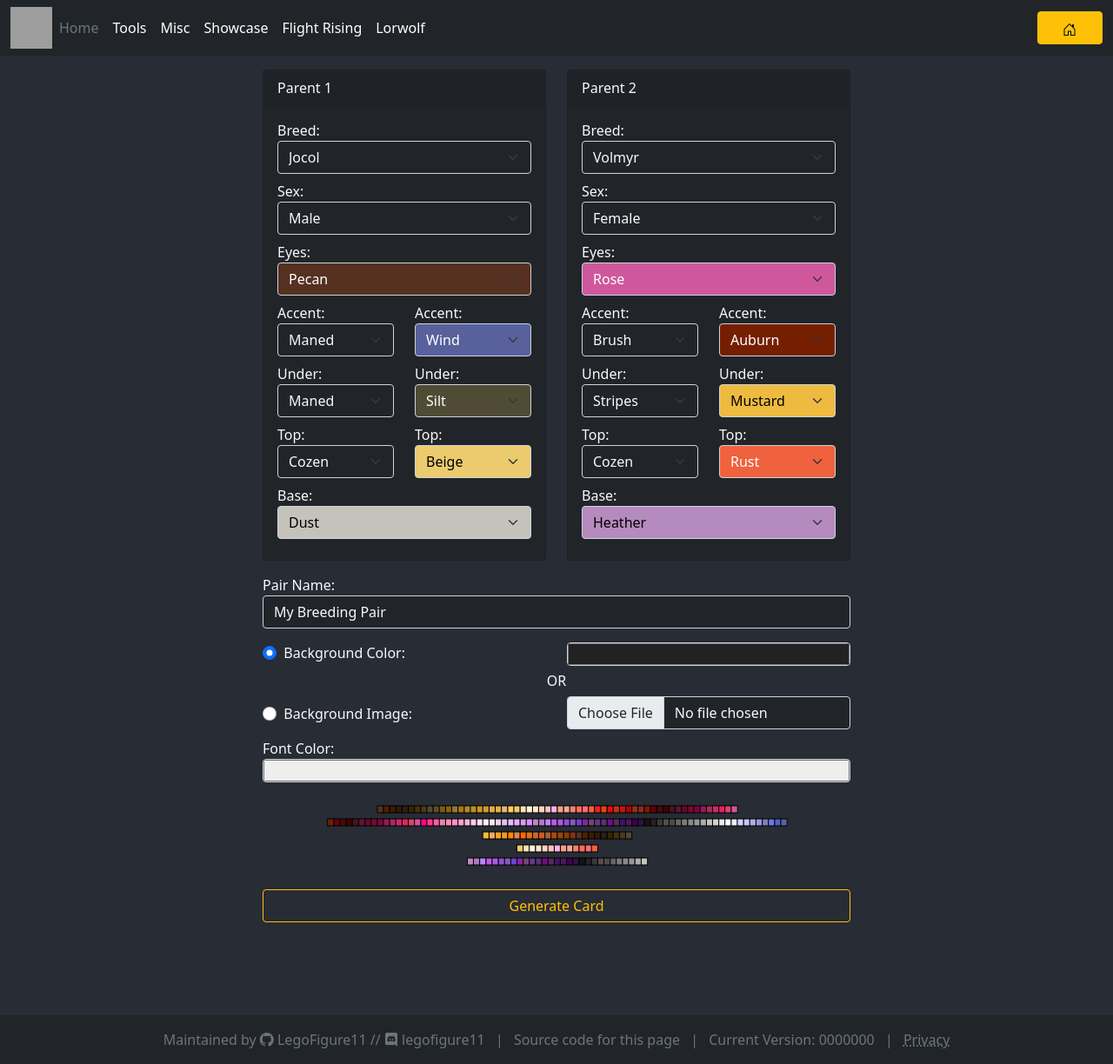
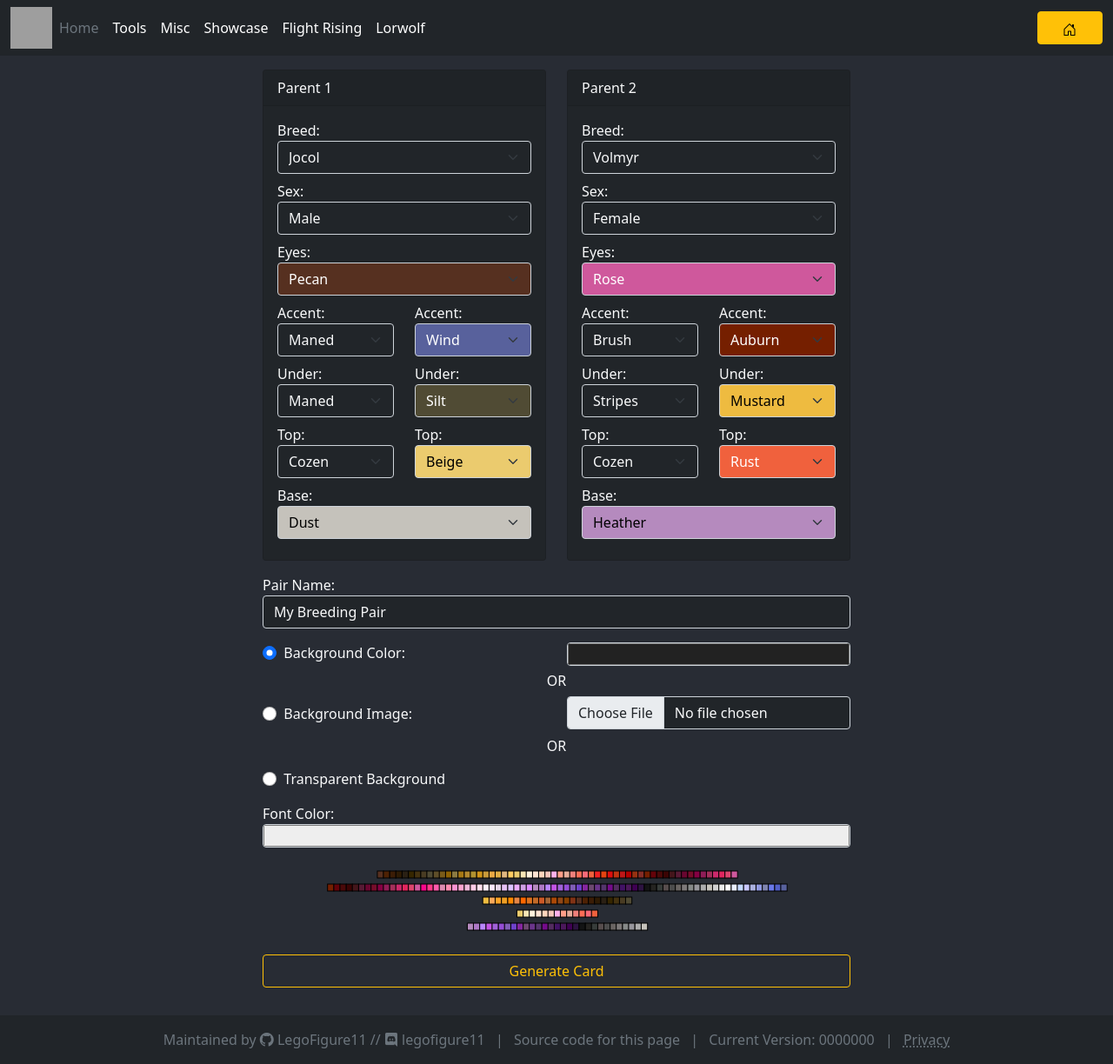
Before and after one commit to LegoFigure11/legofigure11.github.io, a Jekyll site: the page built from lw/breeding-card/index.html, in a window 1280 px wide and 1224 px high. Shown: the whole window at 87% size. Built offline with Jekyll 4.4.1, drawn with Linux system fonts in a browser that asks for light colours; comment, search, counter and statistics services are not loaded; grey boxes are pictures that could not be loaded.

Commit message:
Allow transparent background for breeding card

```diff
--- a/lw/breeding-card/index.html
+++ b/lw/breeding-card/index.html
@@ -121,7 +121,15 @@ layout: no-ads
   </div>
   <div class="d-grid">
     <div class="row row-cols-2 mb-2">
-      <label for="radiocolor"><input class="form-check-input" type="radio" name="bgradio" id="radiocolor" checked>&nbsp;&nbsp;Background Color:</label>
+      <label for="radiocolor"
+        ><input
+          class="form-check-input"
+          type="radio"
+          name="bgradio"
+          id="radiocolor"
+          checked
+        />&nbsp;&nbsp;Background Color:</label
+      >
       <div class="col col-6">
         <input
           type="color"
@@ -135,7 +143,14 @@ layout: no-ads
     </div>
     <div class="text-center mb-2 h6">OR</div>
     <div class="row row-cols-2 mb-2">
-      <label for="radioimage" class="form-label pt-2"><input class="form-check-input" type="radio" name="bgradio" id="radioimage">&nbsp;&nbsp;Background Image:</label>
+      <label for="radioimage" class="form-label pt-2"
+        ><input
+          class="form-check-input"
+          type="radio"
+          name="bgradio"
+          id="radioimage"
+        />&nbsp;&nbsp;Background Image:</label
+      >
       <div class="col col-6">
         <input
           type="file"
@@ -144,6 +159,17 @@ layout: no-ads
           name="formFile"
         />
       </div>
+    </div>
+    <div class="text-center mb-2 h6">OR</div>
+    <div class="row row-cols-2 mb-2">
+      <label for="radiotransparent" class="form-label pt-2"
+        ><input
+          class="form-check-input"
+          type="radio"
+          name="bgradio"
+          id="radiotransparent"
+        />&nbsp;&nbsp;Transparent Background</label
+      >
     </div>
   </div>
   <div>
--- a/lw/breeding-card/script.js
+++ b/lw/breeding-card/script.js
@@ -12,9 +12,14 @@ function generate() {
   ctx.clearRect(0, 0, canvas.width, canvas.height);
 
   // Draw background
-  if ($("#radiocolor").prop("checked")) {
-    ctx.fillStyle = $("#bg-color").val();
-    ctx.fillRect(0, 0, canvas.width, canvas.height);
+  if (
+    $("#radiocolor").prop("checked") ||
+    $("#radiotransparent").prop("checked")
+  ) {
+    if ($("#radiocolor").prop("checked")) {
+      ctx.fillStyle = $("#bg-color").val();
+      ctx.fillRect(0, 0, canvas.width, canvas.height);
+    }
     placeWolfLayers(ctx, x);
   } else {
     var reader = new FileReader();
```
